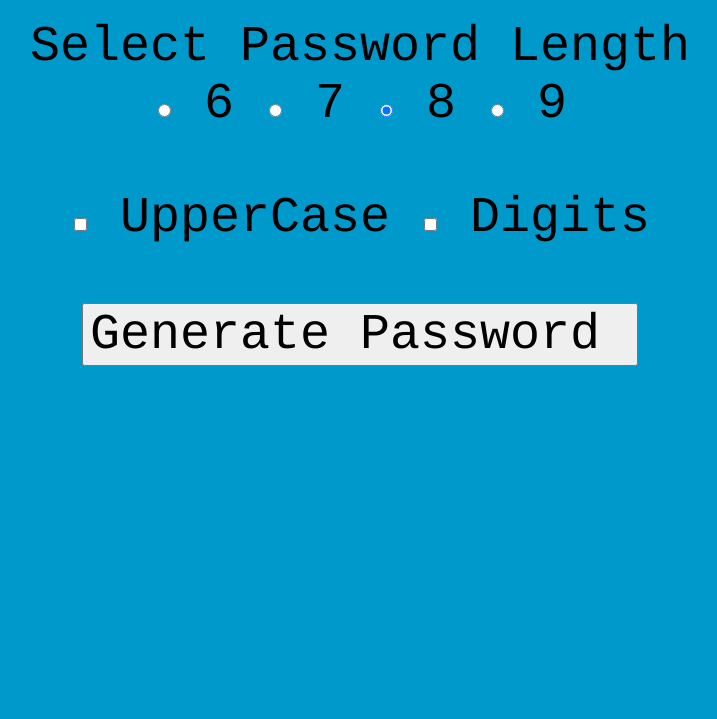
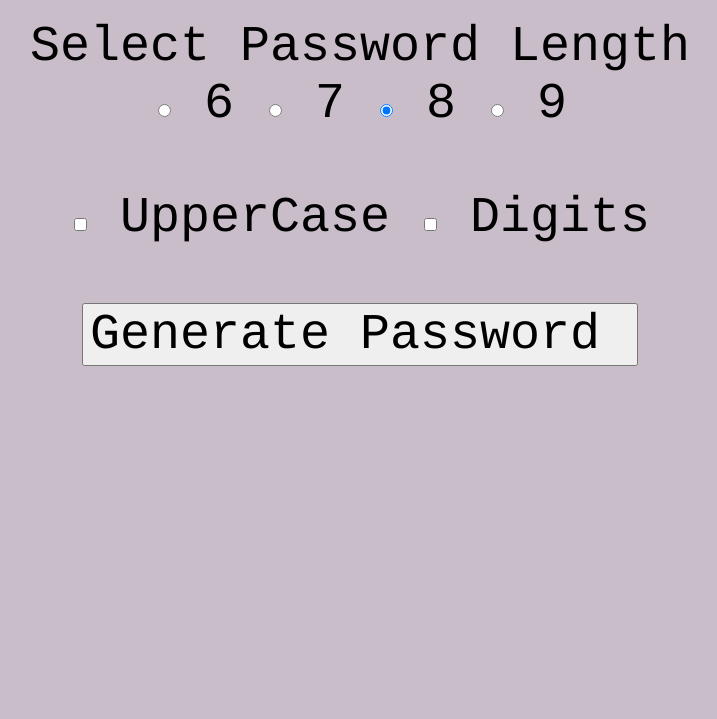
Before and after one commit to EazazShk/pass_generator, a plain HTML site: page index.html in a window 1280 px wide. Shown: the part 81-800 px from the top of the page, without its empty margins (280-997 px from the left). Drawn offline with Linux system fonts and the light colour scheme.

Commit message:
Update index.html

```diff
--- a/index.html
+++ b/index.html
@@ -3,7 +3,7 @@
 	<title> Password generator</title>
 	<style>
 		* { font-size:50px; font-family:courier; }
-		body {background-color:#0099cc}
+		body {background-color:#c9bdc9}
 	</style>
 	<script>
 		function gen()
```
